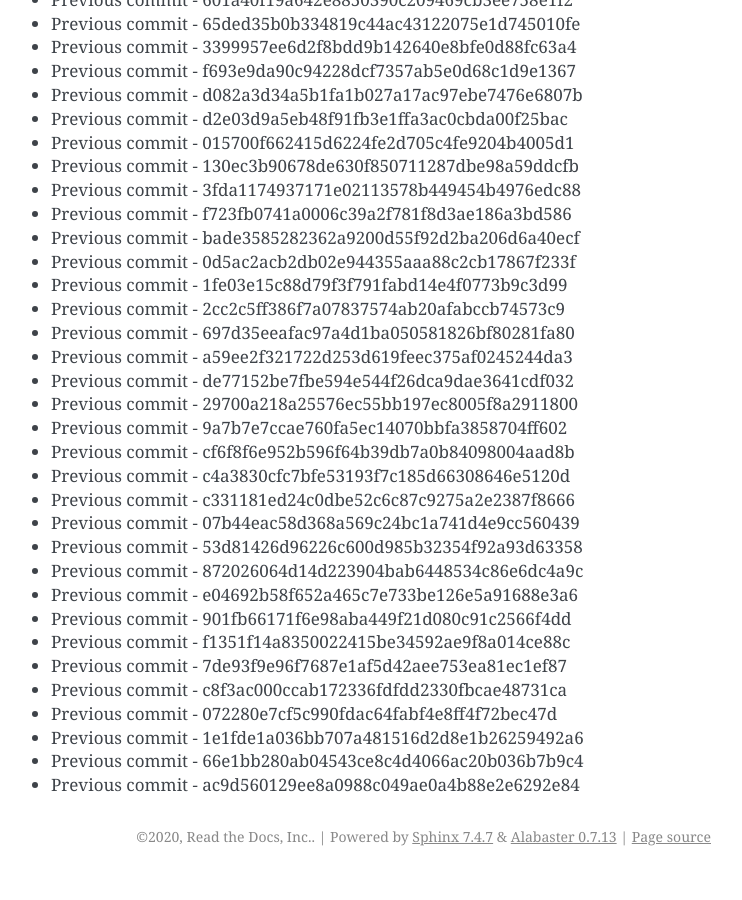
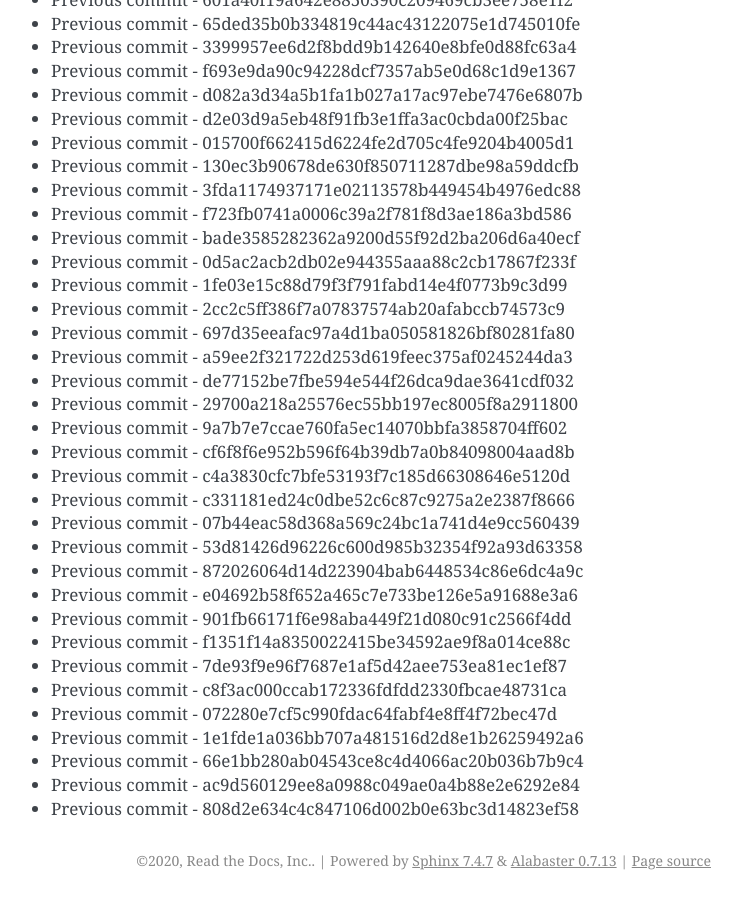
Before and after one commit to readthedocs/rtd-git-stresstest, a Sphinx documentation site: the page built from docs/updates.rst, in a window 1280 px wide and 900 px high, scrolled down 37993 px. Shown: the whole window, without its empty margins (399-1141 px from the left). Built offline with Sphinx 7.4.7, drawn with Linux system fonts in a browser that asks for light colours; before the commit the page ends 38869 px from its top, so only the background shows below that.

Commit message:
Generating commit from previous: 808d2e634c4c847106d002b0e63bc3d14823ef58

```diff
--- a/docs/updates.rst
+++ b/docs/updates.rst
@@ -1628,3 +1628,4 @@ It can be tested for any performance characteristics.
 * Previous commit - 1e1fde1a036bb707a481516d2d8e1b26259492a6
 * Previous commit - 66e1bb280ab04543ce8c4d4066ac20b036b7b9c4
 * Previous commit - ac9d560129ee8a0988c049ae0a4b88e2e6292e84
+* Previous commit - 808d2e634c4c847106d002b0e63bc3d14823ef58
```
